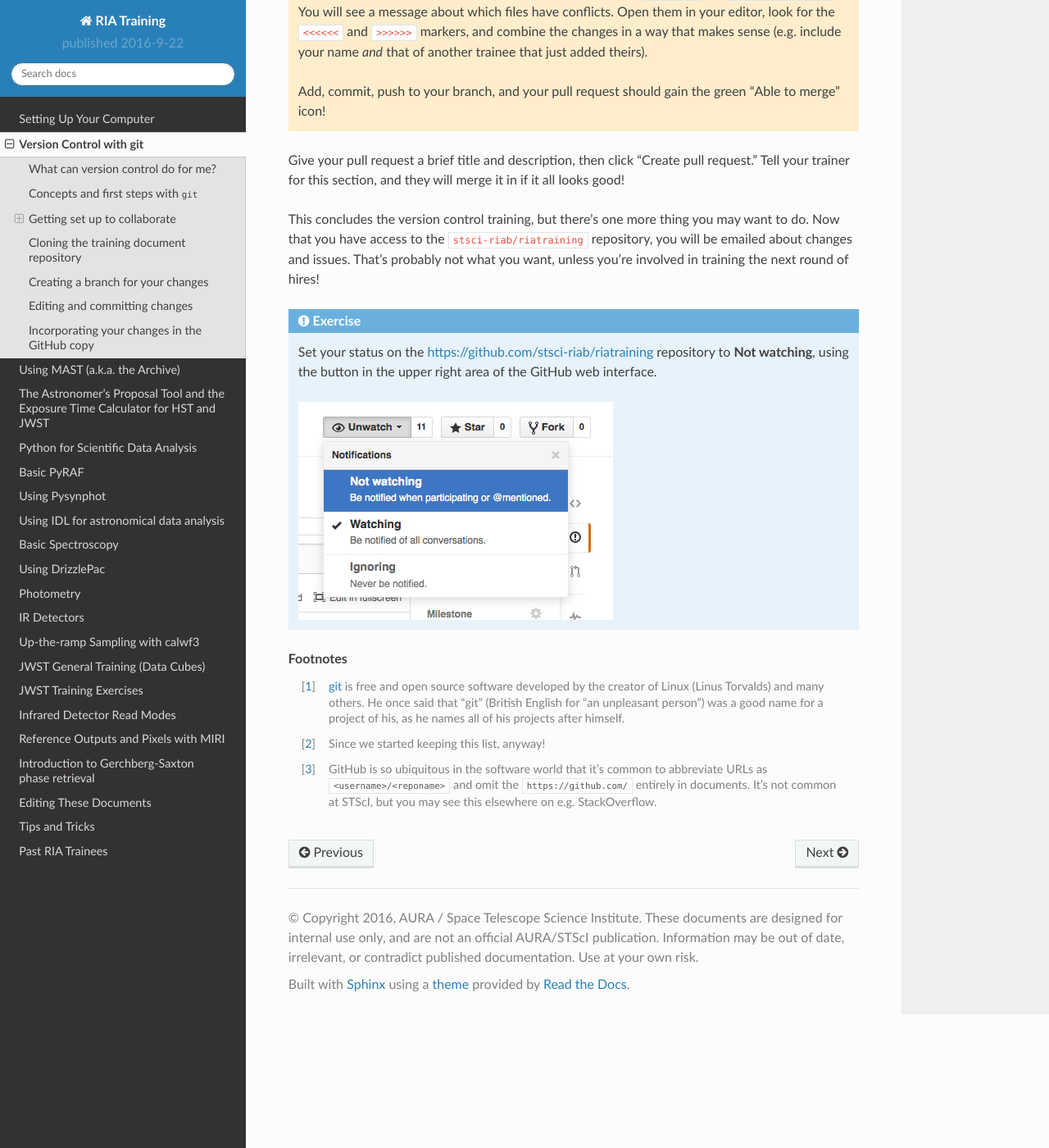
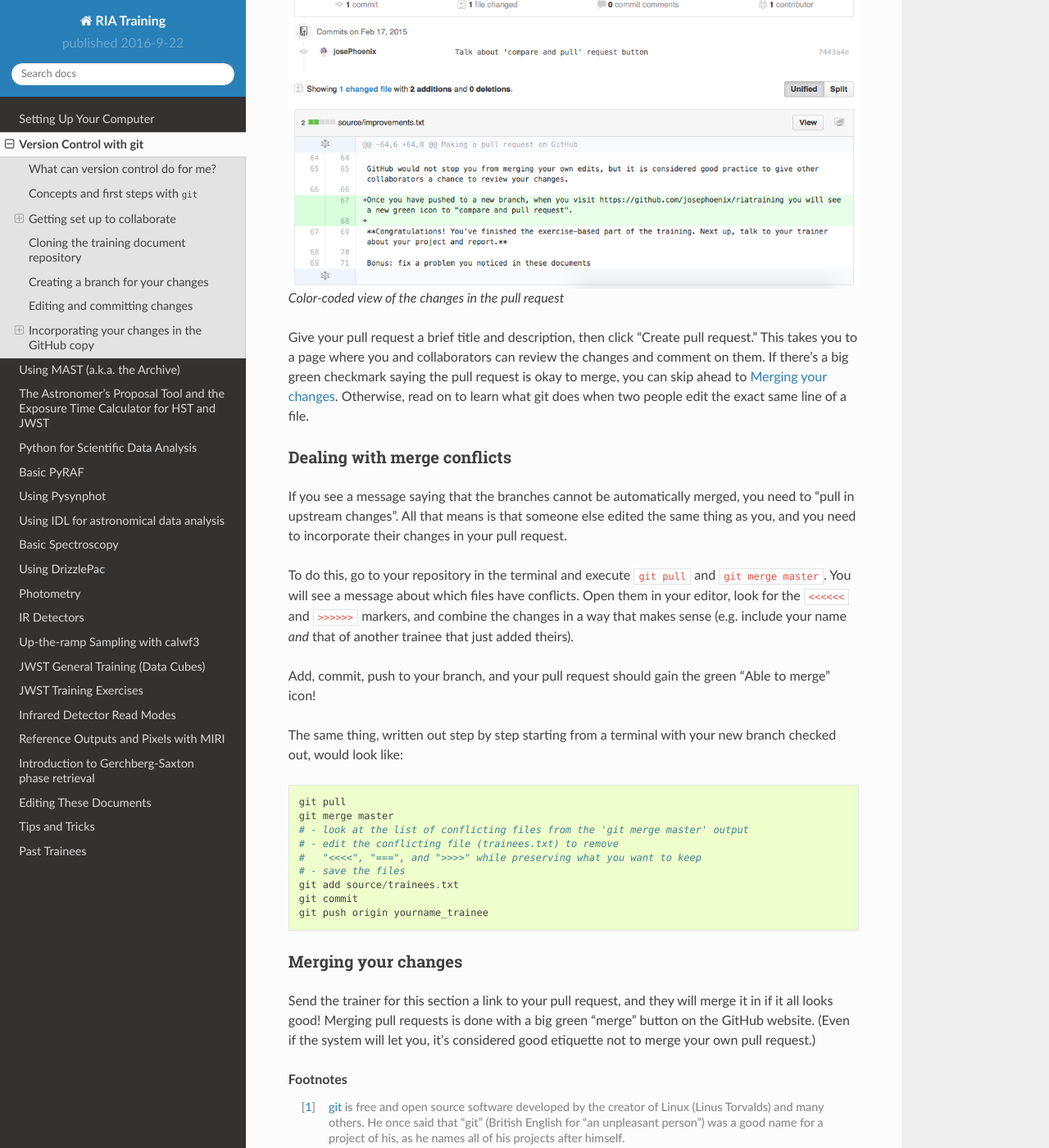
Before and after one commit to staceybright/training-library, a Sphinx documentation site: the page built from source/version_control.txt, in a window 1280 px wide and 1400 px high, scrolled down 9620 px. Shown: the whole window at 82% size. Built offline with Sphinx 7.4.7 and the Read the Docs theme 2.0.0, drawn with Linux system fonts in a browser that asks for light colours; some of the changed text lies outside the part shown.

```diff
--- a/source/trainees.txt
+++ b/source/trainees.txt
@@ -1,8 +1,8 @@
-*****************
-Past RIA Trainees
-*****************
+*************
+Past Trainees
+*************
 
-The final training exercise is to add your name to the list below of those who have completed the training.
+The final :doc:`version_control` training exercise is to add your name to the list below of those who have completed the training.
 
 Summer 2014 hires
 =================
--- a/source/version_control.txt
+++ b/source/version_control.txt
@@ -69,7 +69,9 @@ You may have heard some of these terms bandied around. For clarity's sake, here'
 
  * **git** -- A command-line tool to manage versions of files. (Free and open-source)
  * **GitHub** -- A service to share and collaborate on repositories using ``git``. (Commercial, with exceptions for nonprofits)
- * **GitLab** (Grit) -- Software similar to GitHub, but running internally at STScI (http://grit.stsci.edu/). Used by some instrument teams. (Free community edition, commercial version available)
+ * **GitLab** (Grit) -- Software similar to GitHub for use internally. (Free community edition, commercial version available)
+ * **grit** -- Internal-only collaboration platform running on GitLab software, uses AD login credentials. https://grit.stsci.edu/
+ * **gitar** -- Identical to grit, but is safe for ITAR material. https://gitar.stsci.edu/
 
 We use GitHub to collaborate on these training documents. In the next section, you will set up a user account and key to let your computer talk to GitHub.
 
@@ -91,6 +93,16 @@ At this point, you will need to ask your trainer for access to the repository we
    :class: note
 
    Send your trainer the username for your GitHub account. They will give you access to the ``stsci-riab/riatraining`` repository, which we use in the next section.
+
+Once you have access, there is one quick thing you may want to do. GitHub will email users with commit access (what you just received) any time there's activity on the GitHub repository's issues or pull requests. That's probably not what you want, unless you're involved in training the next round of hires!
+
+.. admonition:: Exercise
+   :class: note
+
+   Set your status on the https://github.com/stsci-riab/riatraining repository to **Not watching**, using the button in the upper right area of the GitHub web interface.
+
+   .. image:: figures/version_control/github_unwatch.png
+
 
 Cloning the training document repository
 ========================================
@@ -263,24 +275,36 @@ At the bottom of the page, you'll see the changes you're asking to pull in. Ensu
 
    Color-coded view of the changes in the pull request
 
-.. warning::
+Give your pull request a brief title and description, then click "Create pull request." This takes you to a page where you and collaborators can review the changes and comment on them. If there's a big green checkmark saying the pull request is okay to merge, you can skip ahead to :ref:`merge_pull_request`. Otherwise, read on to learn what git does when two people edit the exact same line of a file.
 
-   If you see a message saying that the branches cannot be automatically merged, you need to "pull in upstream changes". All that means is that someone else edited the same thing as you, and you need to incorporate their changes in your pull request.
+Dealing with merge conflicts
+----------------------------
 
-   To do this, go to your repository in the terminal and execute ``git pull`` and ``git merge master``. You will see a message about which files have conflicts. Open them in your editor, look for the ``<<<<<<`` and ``>>>>>>`` markers, and combine the changes in a way that makes sense (e.g. include your name *and* that of another trainee that just added theirs).
+If you see a message saying that the branches cannot be automatically merged, you need to "pull in upstream changes". All that means is that someone else edited the same thing as you, and you need to incorporate their changes in your pull request.
 
-   Add, commit, push to your branch, and your pull request should gain the green "Able to merge" icon!
+To do this, go to your repository in the terminal and execute ``git pull`` and ``git merge master``. You will see a message about which files have conflicts. Open them in your editor, look for the ``<<<<<<`` and ``>>>>>>`` markers, and combine the changes in a way that makes sense (e.g. include your name *and* that of another trainee that just added theirs).
 
-Give your pull request a brief title and description, then click "Create pull request." Tell your trainer for this section, and they will merge it in if it all looks good!
+Add, commit, push to your branch, and your pull request should gain the green "Able to merge" icon!
 
-This concludes the version control training, but there's one more thing you may want to do. Now that you have access to the ``stsci-riab/riatraining`` repository, you will be emailed about changes and issues. That's probably not what you want, unless you're involved in training the next round of hires!
+The same thing, written out step by step starting from a terminal with your new branch checked out, would look like::
 
-.. admonition:: Exercise
-   :class: note
+   git pull
+   git merge master
+   # - look at the list of conflicting files from the 'git merge master' output
+   # - edit the conflicting file (trainees.txt) to remove
+   #   "<<<<", "===", and ">>>>" while preserving what you want to keep
+   # - save the files
+   git add source/trainees.txt
+   git commit
+   git push origin yourname_trainee
 
-   Set your status on the https://github.com/stsci-riab/riatraining repository to **Not watching**, using the button in the upper right area of the GitHub web interface.
+.. _merge_pull_request:
 
-   .. image:: figures/version_control/github_unwatch.png
+Merging your changes
+--------------------
+
+Send the trainer for this section a link to your pull request, and they will merge it in if it all looks good! Merging pull requests is done with a big green "merge" button on the GitHub website. (Even if the system will let you, it's considered good etiquette not to merge your own pull request.)
+
 
 
 .. rubric:: Footnotes
```
Also changed, not shown: other parts of source/trainees.txt (+4 -0 lines).
